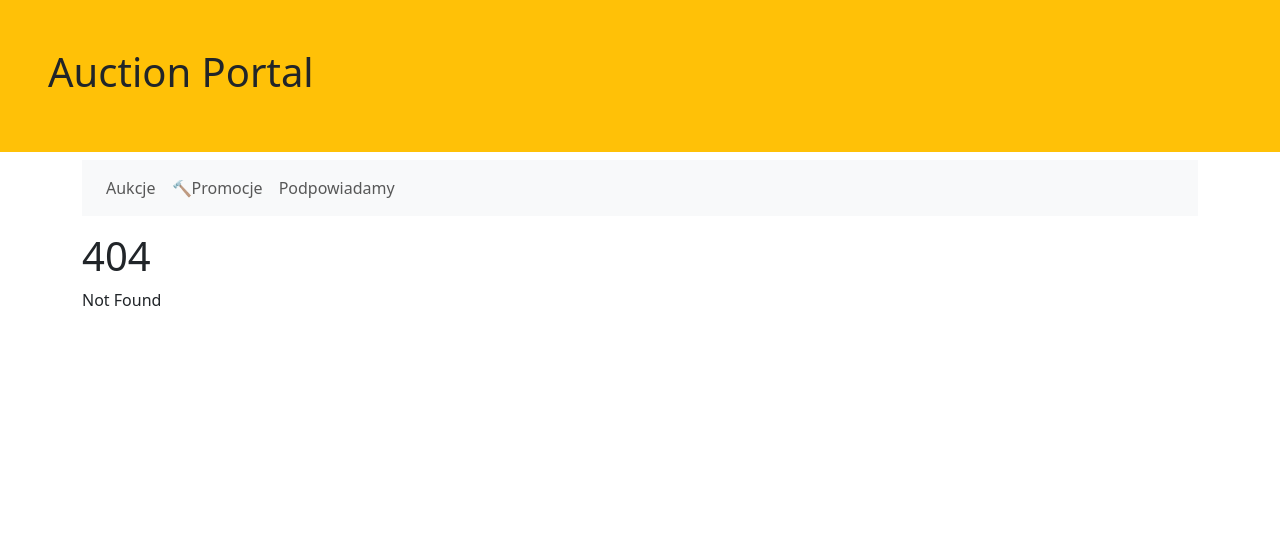
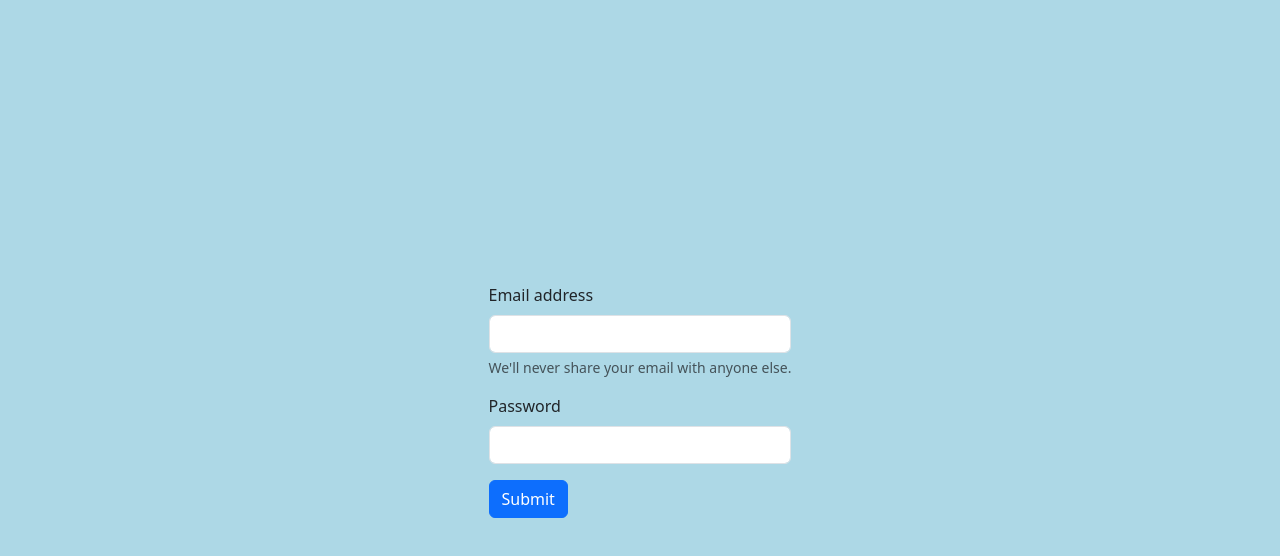
Before and after one commit to michaljabi/20240916-svelte, a SvelteKit app in the folder auction-portal/: page /log-in in a window 1280 px wide. Before the commit this address had no page. Shown: the top 556 px of the page. Built offline with nearby package versions, Linux system fonts and the light colour scheme.

Commit message:
feat: - separate layouts with () notation - main layout to handle bootstrap css - bind to style:css-property to have ractivity (change in time) - reapair formatter (prettier) - format on save

```diff
--- a/auction-portal/eslint.config.js
+++ b/auction-portal/eslint.config.js
@@ -27,9 +27,8 @@ export default [
 			}
 		},
 		rules: {
-			"no-debugger": "error"
+			'no-debugger': 'error'
 		}
-
 	},
 	{
 		ignores: ['build/', '.svelte-kit/', 'dist/']
--- a/auction-portal/src/lib/components/MainMenu.svelte
+++ b/auction-portal/src/lib/components/MainMenu.svelte
@@ -1,10 +1,10 @@
 <script lang="ts">
-	let isMenuOpen = false
+	let isMenuOpen = false;
 
 	// przedrostek "hanlde" wskazuje że korzystam z tego na widoku jako event-handler
 	// jes to po prostu konwencja nazewnicza (coding standard).
 	// https://developer.mozilla.org/en-US/docs/Web/JavaScript/Reference/Functions/Arrow_functions
-	const handleChangeFlag = () => isMenuOpen = !isMenuOpen;
+	const handleChangeFlag = () => (isMenuOpen = !isMenuOpen);
 	// variant2: Mogę to też zapisa tak:
 
 	// https://developer.mozilla.org/en-US/docs/Web/JavaScript/Reference/Operators/function
@@ -36,27 +36,26 @@
 	*/
 
 	interface MenuLink {
-		label: string
-		link: string
+		label: string;
+		link: string;
 	}
 
 	const menuLinks: MenuLink[] = [
-		{label: 'Aukcje', link: '/auctions'},
-		{label: 'Promocje', link: '/promotions'},
-		{label: 'Podpowiadamy', link: '/advices'},
-	]
-
+		{ label: 'Aukcje', link: '/auctions' },
+		{ label: 'Promocje', link: '/promotions' },
+		{ label: 'Podpowiadamy', link: '/advices' }
+	];
 </script>
 
 <nav class="navbar navbar-expand-lg navbar-light bg-light px-3 mb-3">
 	<button class="navbar-toggler" type="button" on:click={handleChangeFlag}>
-	<!-- <button class="navbar-toggler" type="button" on:click={() => isMenuOpen = !isMenuOpen}> -->
+		<!-- <button class="navbar-toggler" type="button" on:click={() => isMenuOpen = !isMenuOpen}> -->
 		<span class="navbar-toggler-icon"></span>
 	</button>
 	<div class="collapse navbar-collapse" class:show={isMenuOpen}>
 		<ul class="navbar-nav">
 			<!-- generuj poniższe za pomocą kodu:-->
-			 {#each menuLinks as item (item.label)}
+			{#each menuLinks as item (item.label)}
 				<li class="nav-item">
 					<a class="nav-link" href={item.link}>{item.label}</a>
 				</li>
@@ -66,10 +65,9 @@
 </nav>
 
 <style>
-
-    /* Przykład selektora po atrybucie + pseudoelement ::before */
-	a[href="/promotions"]::before {
-		content: "🔨";
+	/* Przykład selektora po atrybucie + pseudoelement ::before */
+	a[href='/promotions']::before {
+		content: '🔨';
 	}
 	/*
 	a {
--- /dev/null
+++ b/auction-portal/src/routes/(headless)/+layout.svelte
@@ -0,0 +1,39 @@
+<script lang="ts">
+	// temat na późniejszy refactor w celu uniknięcia tzw. memory leak.
+	// jak poznamy tzw. lifecycle methods.
+	let bgColor = 'lime';
+	const colors = ['lightblue', 'blueviolet', 'lightcoral', 'lime'];
+	let idx = 0;
+	setInterval(() => {
+		bgColor = colors[idx];
+		idx++;
+		if (idx > colors.length - 1) {
+			idx = 0;
+		}
+	}, 3000);
+
+	/*
+        kbeab-case
+        snake_case
+        camelCase
+        PascalCase
+    */
+</script>
+
+<!-- <div class="d-flex justify-content-center align-items-center" style="height: 100vh"> -->
+<!-- Dlatego bindowanie styli jest cool, bo można je dynamicznie zmienic w trakcie dzialania aplikacji -->
+<!-- stan danych sie zmienia a style:height - jest reaktywne -->
+<div
+	class="d-flex justify-content-center align-items-center"
+	style:height="100vh"
+	style:background-color={bgColor}
+>
+	<slot />
+</div>
+
+<style>
+	/* w css stosujemy kebab-case */
+	div {
+		/* background-color: blueviolet;*/
+	}
+</style>
--- /dev/null
+++ b/auction-portal/src/routes/(headless)/log-in/+page.svelte
@@ -0,0 +1,12 @@
+<form>
+	<div class="mb-3">
+		<label for="exampleInputEmail1" class="form-label">Email address</label>
+		<input type="email" class="form-control" id="exampleInputEmail1" aria-describedby="emailHelp" />
+		<div id="emailHelp" class="form-text">We'll never share your email with anyone else.</div>
+	</div>
+	<div class="mb-3">
+		<label for="exampleInputPassword1" class="form-label">Password</label>
+		<input type="password" class="form-control" id="exampleInputPassword1" />
+	</div>
+	<button type="submit" class="btn btn-primary">Submit</button>
+</form>
--- a/auction-portal/src/routes/advices/+page.svelte
+++ b/auction-portal/src/routes/(pages)/advices/+page.svelte
@@ -1,4 +1,2 @@
 <h2 class="my-4 p-2 border-bottom border-primary">Podpowiadamy</h2>
-<section>
-  ...
-</section>
+<section>...</section>
--- a/auction-portal/src/routes/auctions/+page.svelte
+++ b/auction-portal/src/routes/(pages)/auctions/+page.svelte
@@ -1,6 +1,6 @@
 <h2 class="my-4 p-2 border-bottom border-primary">Aukcje</h2>
 <section>
 	<div class="row">
-      <div class="col-12 col-sm-6 col-md-4 col-lg-3"></div>
-    </div>
+		<div class="col-12 col-sm-6 col-md-4 col-lg-3"></div>
+	</div>
 </section>
--- a/auction-portal/src/routes/promotions/+page.svelte
+++ b/auction-portal/src/routes/(pages)/promotions/+page.svelte
@@ -1,4 +1,2 @@
 <h2 class="my-4 p-2 border-bottom border-primary">Aukcje na promocji</h2>
-<section>
-  ...
-</section>
+<section>...</section>
--- a/auction-portal/src/routes/+layout.svelte
+++ b/auction-portal/src/routes/+layout.svelte
@@ -1,14 +1,6 @@
 <script context="module">
-	import 'bootstrap/dist/css/bootstrap.css'
+	// To jest nasz glejt że cała aplikacja ma zawsze bootstrapa na kazdej stronie.
+	import 'bootstrap/dist/css/bootstrap.css';
 </script>
 
-<script lang="ts">
-    import MainMenu from '$lib/components/MainMenu.svelte';
-    import Header from "$lib/components/Header.svelte";
-</script>
-
-<Header sign="👻" luckyNumber={9} />
-<main class="container">
-	<MainMenu/>
-    <slot />
-</main>
+<slot />
```
Also changed, not shown: auction-portal/src/lib/components/Header.svelte (+5 -5 lines), auction-portal/src/lib/components/HeaderExample.svelte (+9 -8 lines), auction-portal/src/routes/(pages)/+layout.svelte (added, +10 -0 lines), auction-portal/src/routes/(pages)/+page.svelte (renamed from auction-portal/src/routes/+page.svelte, +2 -7 lines), 1 other file (tests, documents, lock files or other folders).
